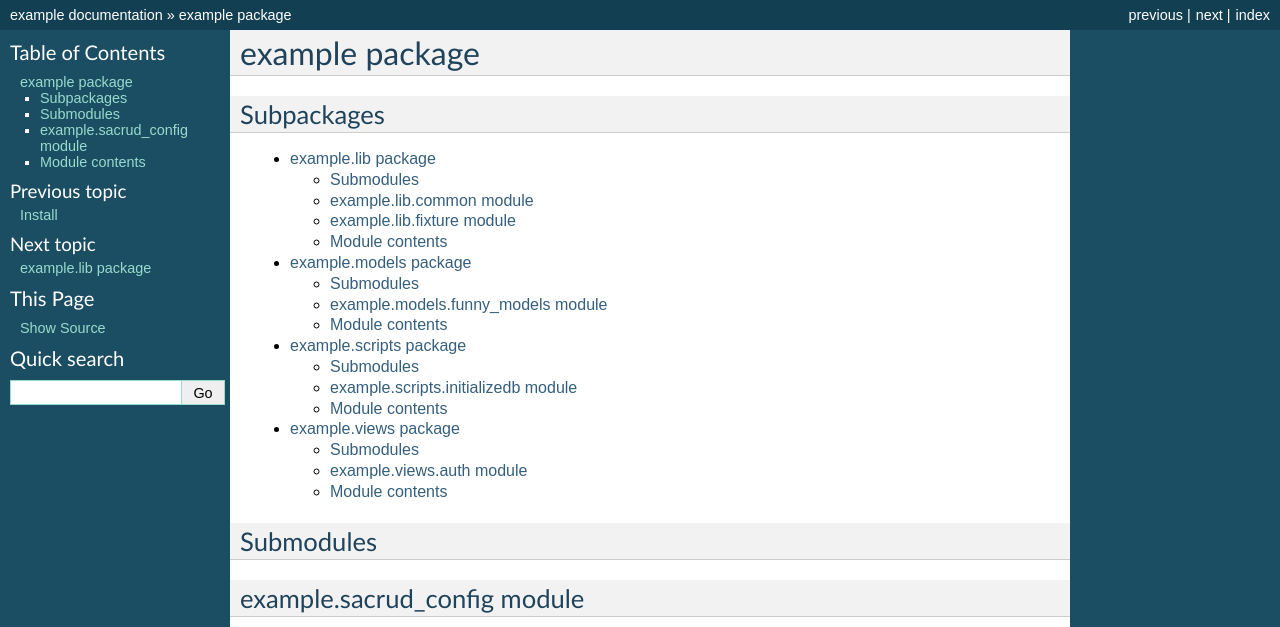
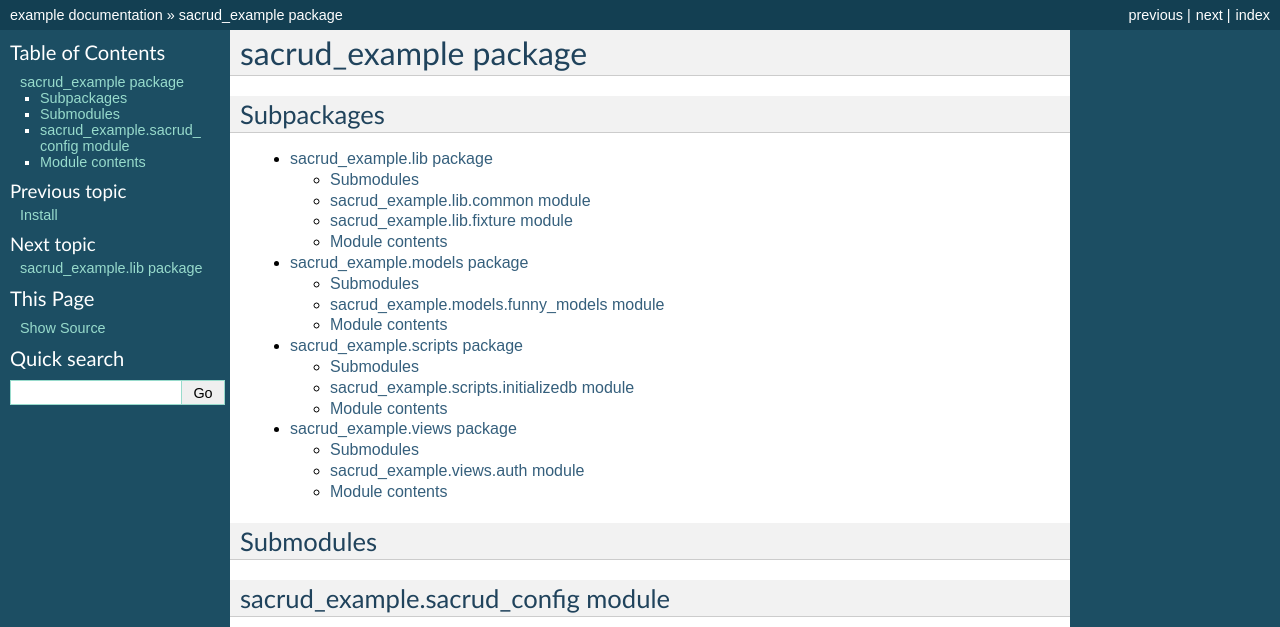
Before and after one commit to uralbash/ps_example, a Sphinx documentation site: the page built from docs/example.rst, in a window 1280 px wide. Shown: the top 627 px of the page. Built offline with Sphinx 7.4.7, drawn with Linux system fonts in a browser that asks for light colours; some of the changed text lies outside the part shown; grey boxes are pictures that could not be loaded.

Commit message:
fix docs

```diff
--- a/docs/example.lib.rst
+++ b/docs/example.lib.rst
@@ -1,21 +1,21 @@
-example.lib package
+sacrud_example.lib package
 ===================
 
 Submodules
 ----------
 
-example.lib.common module
+sacrud_example.lib.common module
 -------------------------
 
-.. automodule:: example.lib.common
+.. automodule:: sacrud_example.lib.common
     :members:
     :undoc-members:
     :show-inheritance:
 
-example.lib.fixture module
+sacrud_example.lib.fixture module
 --------------------------
 
-.. automodule:: example.lib.fixture
+.. automodule:: sacrud_example.lib.fixture
     :members:
     :undoc-members:
     :show-inheritance:
@@ -24,7 +24,7 @@ example.lib.fixture module
 Module contents
 ---------------
 
-.. automodule:: example.lib
+.. automodule:: sacrud_example.lib
     :members:
     :undoc-members:
     :show-inheritance:
--- a/docs/example.models.rst
+++ b/docs/example.models.rst
@@ -1,13 +1,13 @@
-example.models package
+sacrud_example.models package
 ======================
 
 Submodules
 ----------
 
-example.models.funny_models module
+sacrud_example.models.funny_models module
 ----------------------------------
 
-.. automodule:: example.models.funny_models
+.. automodule:: sacrud_example.models.funny_models
     :members:
     :undoc-members:
     :show-inheritance:
@@ -16,7 +16,7 @@ example.models.funny_models module
 Module contents
 ---------------
 
-.. automodule:: example.models
+.. automodule:: sacrud_example.models
     :members:
     :undoc-members:
     :show-inheritance:
--- a/docs/example.rst
+++ b/docs/example.rst
@@ -1,4 +1,4 @@
-example package
+sacrud_example package
 ===============
 
 Subpackages
@@ -14,10 +14,10 @@ Subpackages
 Submodules
 ----------
 
-example.sacrud_config module
+sacrud_example.sacrud_config module
 ----------------------------
 
-.. automodule:: example.sacrud_config
+.. automodule:: sacrud_example.sacrud_config
     :members:
     :undoc-members:
     :show-inheritance:
@@ -26,7 +26,7 @@ example.sacrud_config module
 Module contents
 ---------------
 
-.. automodule:: example
+.. automodule:: sacrud_example
     :members:
     :undoc-members:
     :show-inheritance:
--- a/docs/example.scripts.rst
+++ b/docs/example.scripts.rst
@@ -1,16 +1,16 @@
-example.scripts package
+sacrud_example.scripts package
 =======================
 
 Submodules
 ----------
 
-example.scripts.initializedb module
+sacrud_example.scripts.initializedb module
 -----------------------------------
 
 .. note::
     Works only with PostgreSQL database.
 
-.. automodule:: example.scripts.initializedb
+.. automodule:: sacrud_example.scripts.initializedb
     :members:
     :undoc-members:
     :show-inheritance:
@@ -19,7 +19,7 @@ example.scripts.initializedb module
 Module contents
 ---------------
 
-.. automodule:: example.scripts
+.. automodule:: sacrud_example.scripts
     :members:
     :undoc-members:
     :show-inheritance:
--- a/docs/example.views.rst
+++ b/docs/example.views.rst
@@ -1,13 +1,13 @@
-example.views package
+sacrud_example.views package
 =====================
 
 Submodules
 ----------
 
-example.views.auth module
+sacrud_example.views.auth module
 -------------------------
 
-.. automodule:: example.views.auth
+.. automodule:: sacrud_example.views.auth
     :members:
     :undoc-members:
     :show-inheritance:
@@ -16,7 +16,7 @@ example.views.auth module
 Module contents
 ---------------
 
-.. automodule:: example.views
+.. automodule:: sacrud_example.views
     :members:
     :undoc-members:
     :show-inheritance:
--- a/docs/index.rst
+++ b/docs/index.rst
@@ -3,7 +3,7 @@
    You can adapt this file completely to your liking, but it should at least
    contain the root `toctree` directive.
 
-Welcome to example's documentation!
+Welcome to sacrud_example's documentation!
 ===================================
 
 Contents:
--- a/sacrud_example/__init__.py
+++ b/sacrud_example/__init__.py
@@ -24,7 +24,7 @@ from .models.auth import PERMISSION_VIEW
 from .models.funny_models import MPTTPages
 from .sacrud_config import get_sacrud_models
 from .scripts import initializedb
-from sacrud.common.pyramid_helpers import set_jinja2_silent_none
+from pyramid_sacrud.common import set_jinja2_silent_none
 from sacrud_pages.common import get_pages_menu
 
 
@@ -83,9 +83,9 @@ def main(global_config, **settings):
     config.add_jinja2_search_path("sacrud_example:templates")
 
     # SACRUD
-    config.include('sacrud.pyramid_ext', route_prefix='/admin')
+    config.include('pyramid_sacrud', route_prefix='/admin')
     settings = config.registry.settings
-    settings['sacrud.models'] = get_sacrud_models()
+    settings['pyramid_sacrud.models'] = get_sacrud_models()
 
     # pyramid_elfinder
     config.include('pyramid_elfinder.connector')
```
